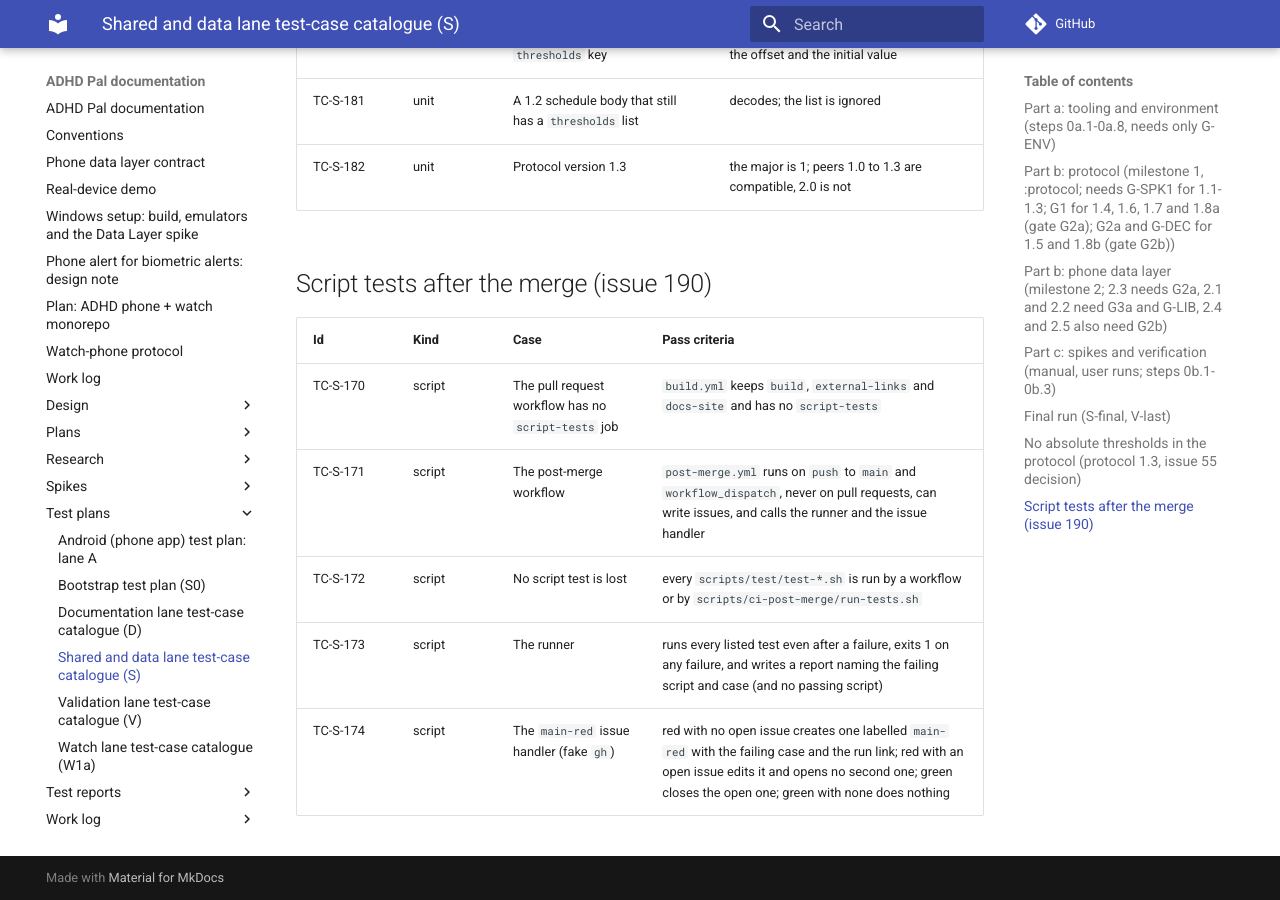
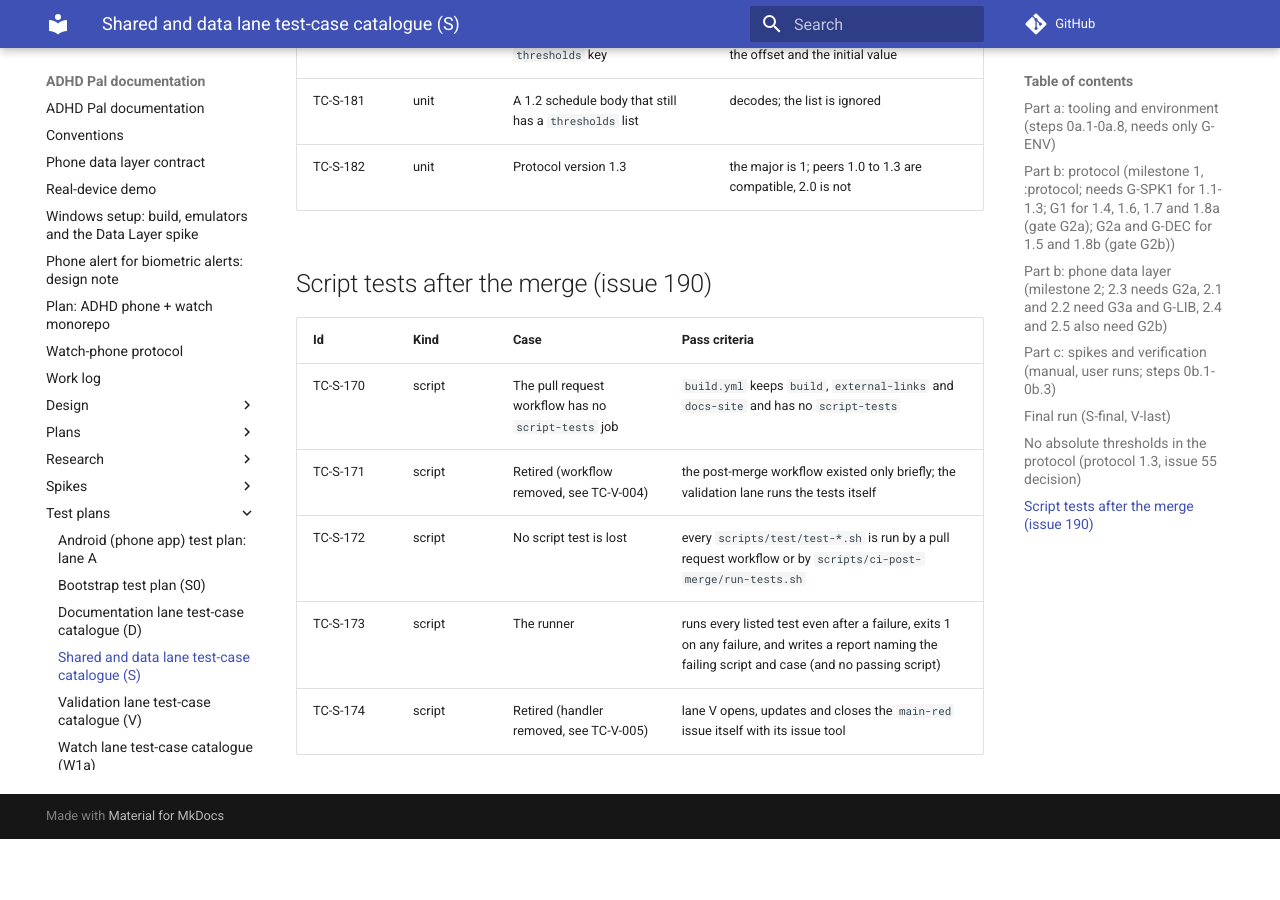
Before and after one commit to shlomoa/my-adhd-pal, an MkDocs documentation site: the page built from docs/test-plans/shared.md, in a window 1280 px wide and 900 px high, scrolled down 11242 px. Built offline with MkDocs 1.6.1 and Material for MkDocs 9.7.7, drawn with Linux system fonts in a browser that asks for light colours; comment, search, counter and statistics services are not loaded; after the commit the page ends 12081 px from its top, so only the background shows below that.

Commit message:
Retire TC-S-171 and TC-S-174 in the catalogue (workflow and handler removed)
Co-Authored-By: Claude Sonnet 5.5 <noreply@anthropic.com>
Claude-Session: https://claude.ai/code/session_017kTHt4tKxpY8bpkxPWbpNM

```diff
--- a/docs/test-plans/shared.md
+++ b/docs/test-plans/shared.md
@@ -164,7 +164,7 @@ commit SHA); final in `docs/test-reports/shared-final.md` (each id `PASS`, zero
 | Id | Kind | Case | Pass criteria |
 |---|---|---|---|
 | TC-S-170 | script | The pull request workflow has no `script-tests` job | `build.yml` keeps `build`, `external-links` and `docs-site` and has no `script-tests` |
-| TC-S-171 | script | The post-merge workflow | `post-merge.yml` runs on `push` to `main` and `workflow_dispatch`, never on pull requests, can write issues, and calls the runner and the issue handler |
-| TC-S-172 | script | No script test is lost | every `scripts/test/test-*.sh` is run by a workflow or by `scripts/ci-post-merge/run-tests.sh` |
+| TC-S-171 | script | Retired (workflow removed, see TC-V-004) | the post-merge workflow existed only briefly; the validation lane runs the tests itself |
+| TC-S-172 | script | No script test is lost | every `scripts/test/test-*.sh` is run by a pull request workflow or by `scripts/ci-post-merge/run-tests.sh` |
 | TC-S-173 | script | The runner | runs every listed test even after a failure, exits 1 on any failure, and writes a report naming the failing script and case (and no passing script) |
-| TC-S-174 | script | The `main-red` issue handler (fake `gh`) | red with no open issue creates one labelled `main-red` with the failing case and the run link; red with an open issue edits it and opens no second one; green closes the open one; green with none does nothing |
+| TC-S-174 | script | Retired (handler removed, see TC-V-005) | lane V opens, updates and closes the `main-red` issue itself with its issue tool |
```
